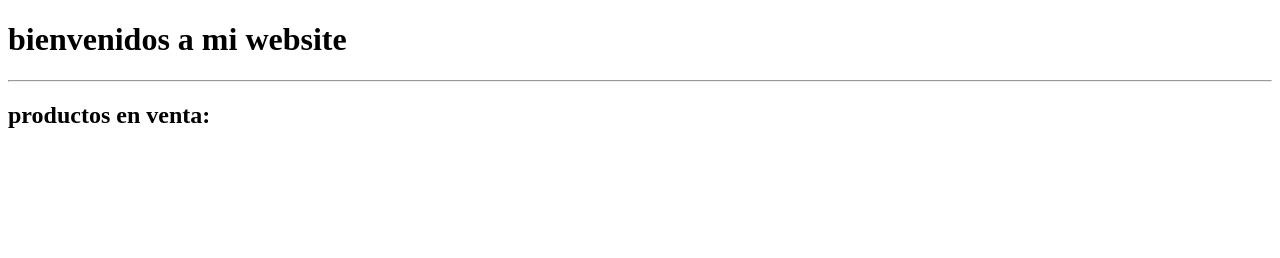
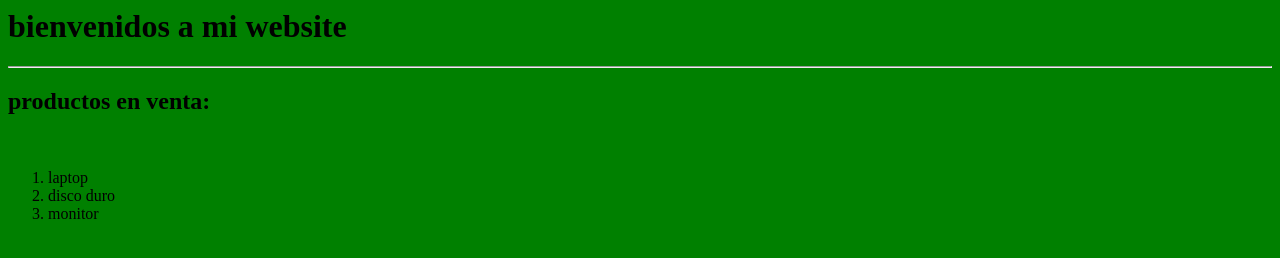
Before and after one commit to RodrigoFM96/EJERCICIO3, a plain HTML site: page index.html in a window 1280 px wide. Drawn offline with Linux system fonts and the light colour scheme.

Commit message:
se agrego lista de productos y color de fondo

```diff
--- a/index.html
+++ b/index.html
@@ -1,11 +1,16 @@
-<!DOCTYPE html>
-<html lang="en">
+<html>
 <head>
         <title>Document</title>
 </head>
-<body>
+<body bgcolor="green">
     <h1>bienvenidos a mi website</h1>
     <hr>
     <h2>productos en venta:</h2>
+    <br>
+    <ol>
+        <li>laptop</li>
+        <li>disco duro</li>
+        <li>monitor</li>
+    </ol>
 </body>
 </html>
```
